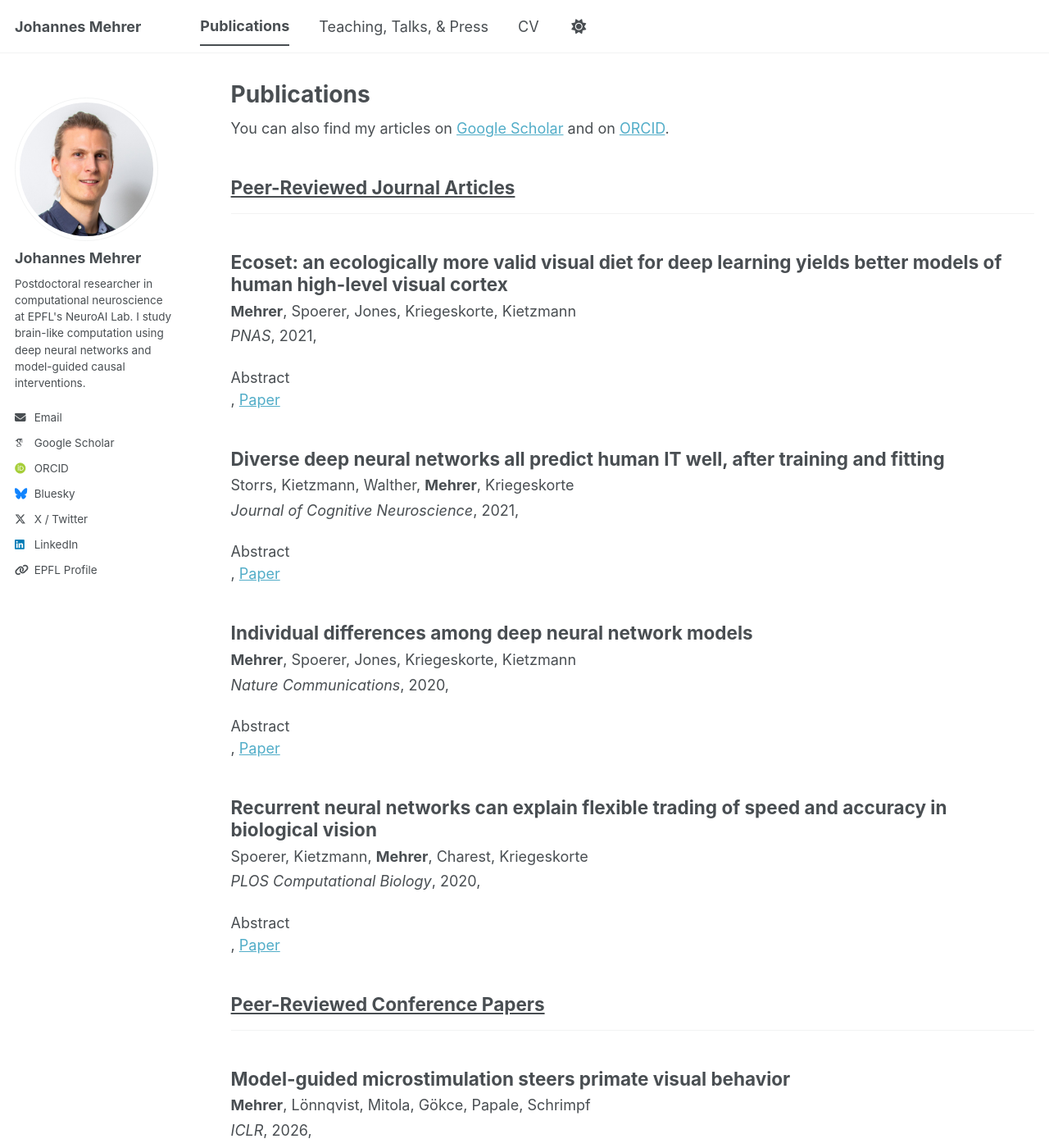
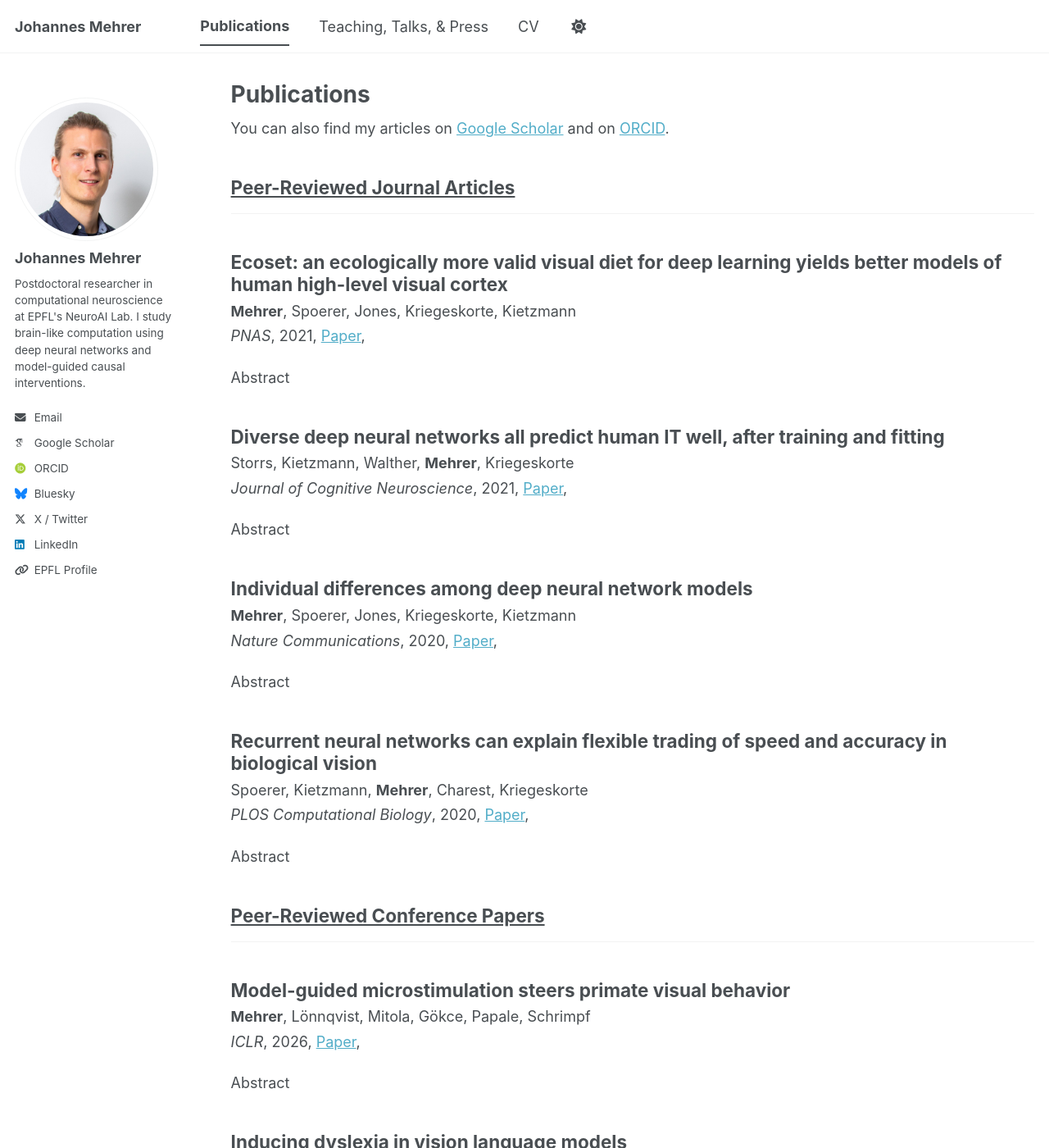
Before and after one commit to hanme/personal_website, a Jekyll site: the page built from _pages/publications.html, in a window 1280 px wide and 1400 px high. Shown: the whole window at 82% size. Built offline with Jekyll 4.4.1, drawn with Linux system fonts in a browser that asks for light colours; some web fonts are replaced; a script bundle is joined from its source files by our own code; library files that are not in the unit come from our copies; some of the changed text lies outside the part shown.

Commit message:
Reorder inline links: venue, year, Paper, extra links, Abstract

```diff
--- a/_includes/archive-single-nolink.html
+++ b/_includes/archive-single-nolink.html
@@ -15,9 +15,9 @@
 
     <p style="margin-top:0.2em;">
       {%- if post.venue %}<i>{{ post.venue }}</i>, {{ post.date | date: "%Y" }}{%- endif -%}
-      {%- if post.abstract %}, <details style="display:inline;"><summary style="display:inline;cursor:pointer;">Abstract</summary><p style="margin-top:0.5em;">{{ post.abstract }}</p></details>{%- endif -%}
       {%- if post.paperurl %}, <a href="{{ post.paperurl }}">Paper</a>{%- endif -%}
-      {%- if post.extralinks %}{{ post.extralinks }}{%- endif %}
+      {%- if post.extralinks %}{{ post.extralinks }}{%- endif -%}
+      {%- if post.abstract %}, <details style="display:inline;"><summary style="display:inline;cursor:pointer;">Abstract</summary><p style="margin-top:0.5em;">{{ post.abstract }}</p></details>{%- endif %}
     </p>
 
   </article>
```
